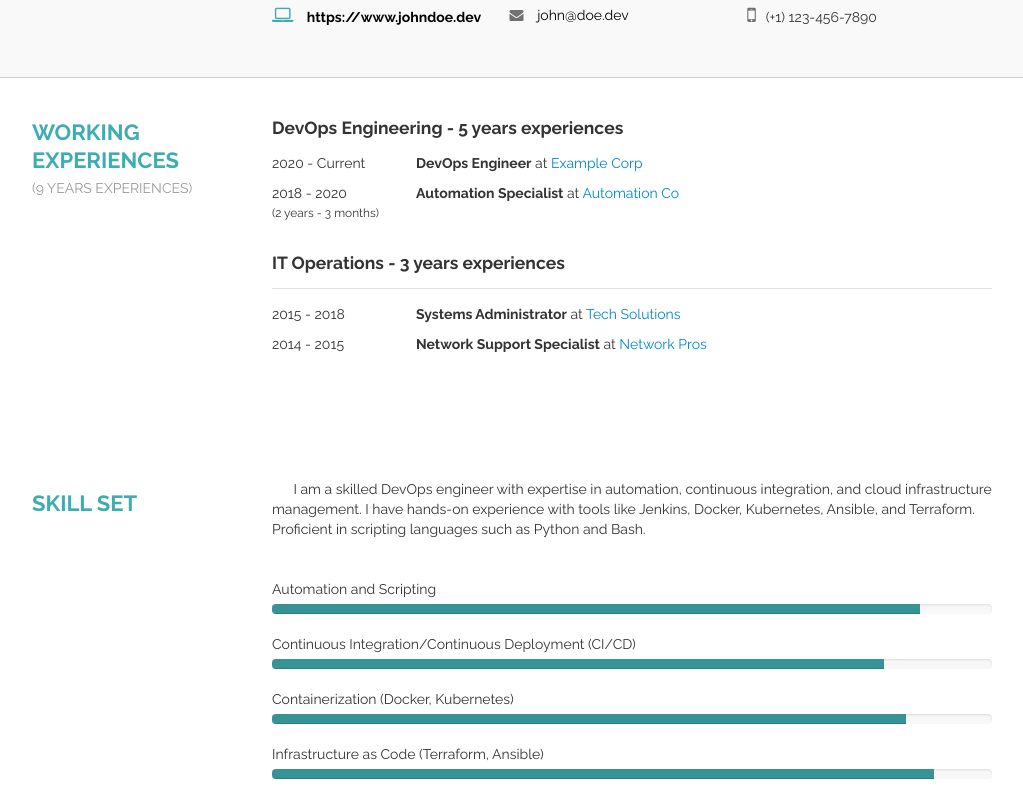
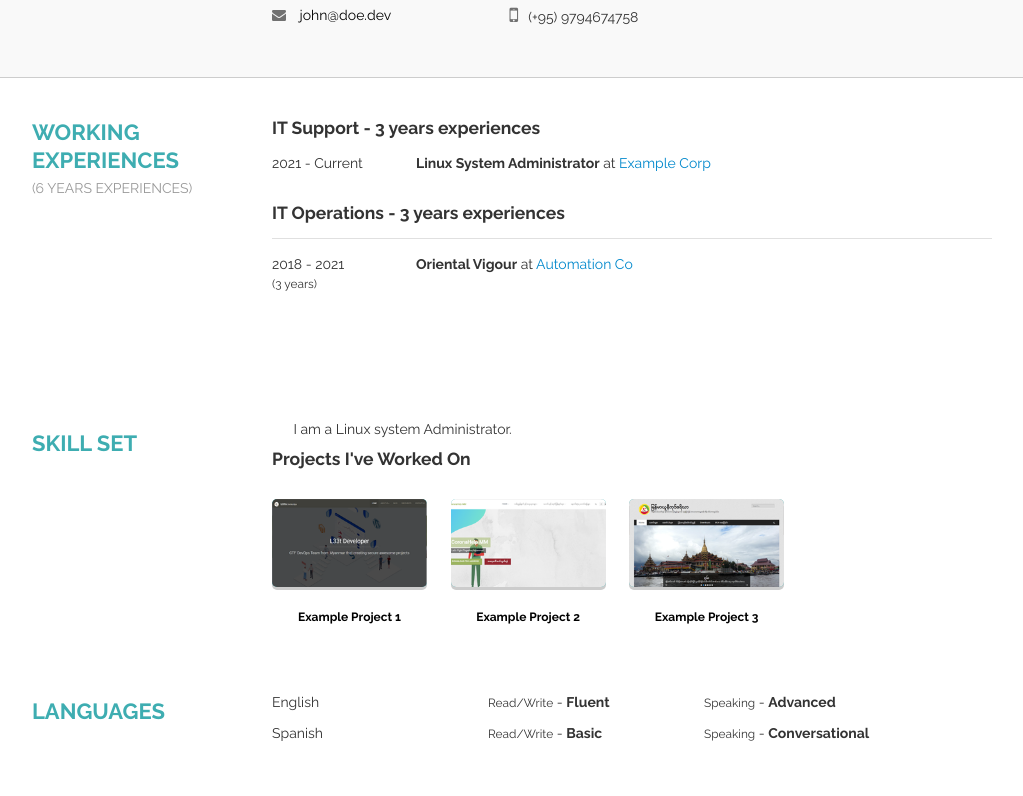
Before and after one commit to pyone-cho/pyonecho.github.io, a plain HTML site: page 404.html in a window 1280 px wide. Shown: the part 225-1021 px from the top of the page, without its empty margins (118-1141 px from the left). Drawn offline with Linux system fonts and the light colour scheme; files whose address does not match are found by name.

Commit message:
modify index

```diff
--- a/404.html
+++ b/404.html
@@ -8,7 +8,7 @@
     <link rel="apple-touch-icon" href="logo192.png" />
     <link rel="manifest" href="manifest.json" />
 
-    <title>John Doe - Resume (DevOps Engineer)</title>
+    <title>Pyone Cho - Resume</title>
     <meta name="keywords" content="Resume, DevOps Engineer, John Doe, IT Professional" />
     <meta name="description"
         content="Hello, I'm John Doe. This is my latest resume, showcasing my experience and skills as a DevOps Engineer. Feel free to contact me. Thank you for visiting :).">
@@ -31,14 +31,14 @@
                     <div class="rightcontent-wrapper">
                         <div class="experience-bubble"><img src="img/experience-bubble.png" /></div>
                         <h1 class="hello">Hello, <small>I am</small></h1>
-                        <h1 class="name">JOHN DOE</h1>
-                        <h4>DevOps Engineer and Automation Specialist</h4>
+                        <h1 class="name">Pyone Cho</h1>
+                        <h4>Linux System Administrator</h4>
                         <div class="contact-wrapper">
-                            <div class="content"><a href="https://www.johndoe.dev" target="_blank"> <i
-                                        class="fa fa-laptop"></i><strong> https://www.johndoe.dev</strong></a></div>
-                            <div class="content"><a href="mailto:john@doe.dev"> <i class="fa fa-envelope"></i>
+                            <!--<div class="content"><a href="https://www.johndoe.dev" target="_blank"> <i
+                                        class="fa fa-laptop"></i><strong> https://www.johndoe.dev</strong></a></div>-->
+                            <div class="content"><a href="mailto:pyonecho86@gmail.com"> <i class="fa fa-envelope"></i>
                                     john@doe.dev</a></div>
-                            <div class="content"><i class="fa fa-mobile"></i>(+1) 123-456-7890</div>
+                            <div class="content"><i class="fa fa-mobile"></i>(+95) 9794674758</div>
                             <div class="clearfix"></div>
                         </div>
                     </div>
@@ -56,24 +56,18 @@
                 <div class="content-section fadeInLeft">
                     <div class="leftcontent-wrapper">
                         <h4 class="content-title">
-                            Working <br />Experiences <br /><small>(9 Years Experiences)</small>
+                            Working <br />Experiences <br /><small>(6 Years Experiences)</small>
                         </h4>
                     </div>
 
                     <div class="rightcontent-wrapper">
-                        <div class="devops-experiences">
-                            <h4><b>DevOps Engineering </b> - 5 years experiences </h4>
+                        <div class="IT Support">
+                            <h4><b>IT Support </b> - 3 years experiences </h4>
                             <ul class="two-columns-list">
                                 <li>
-                                    <div class="years">2020 - Current</div>
-                                    <div class="company-name"><strong>DevOps Engineer</strong> at <a
-                                            href="https://example.com/">Example Corp</a></div>
-                                    <div class="clearfix"></div>
-                                </li>
-                                <li>
-                                    <div class="years">2018 - 2020<br /><small>(2 years - 3 months)</small></div>
-                                    <div class="company-name"><strong>Automation Specialist</strong> at <a
-                                            href="http://automationco.com">Automation Co</a> </div>
+                                    <div class="years">2021 - Current</div>
+                                    <div class="company-name"><strong>Linux System Administrator</strong> at <a
+                                            href="https://orientalvigour.com/">Example Corp</a></div>
                                     <div class="clearfix"></div>
                                 </li>
                             </ul>
@@ -82,15 +76,9 @@
                             <h4><b>IT Operations</b> - 3 years experiences</h4>
                             <ul class="two-columns-list">
                                 <li>
-                                    <div class="years">2015 - 2018</div>
-                                    <div class="company-name"><strong>Systems Administrator</strong> at <a
-                                            href="https://techsolution.com/">Tech Solutions</a></div>
-                                    <div class="clearfix"></div>
-                                </li>
-                                <li>
-                                    <div class="years">2014 - 2015</div>
-                                    <div class="company-name"><strong>Network Support Specialist</strong> at <a
-                                            href="https://networkpros.com/">Network Pros</a></div>
+                                    <div class="years">2018 - 2021<br /><small>(3 years)</small></div>
+                                    <div class="company-name"><strong>Oriental Vigour</strong> at <a
+                                            href="http://orientalvigour.com">Automation Co</a> </div>
                                     <div class="clearfix"></div>
                                 </li>
                             </ul>
@@ -109,12 +97,9 @@
 
                     <div class="rightcontent-wrapper">
                         <p>
-                            &nbsp; &nbsp; &nbsp; I am a skilled DevOps engineer with expertise in automation,
-                            continuous integration, and cloud infrastructure management. I have hands-on experience
-                            with tools like Jenkins, Docker, Kubernetes, Ansible, and Terraform. Proficient in scripting
-                            languages such as Python and Bash.
+                            &nbsp; &nbsp; &nbsp; I am a Linux system Administrator.
                         </p>
-                        <ul class="skill-metrics">
+                        <!--<ul class="skill-metrics">
                             <li>
                                 <label>Automation and Scripting</label>
                                 <div class="progress progress-info">
@@ -146,7 +131,7 @@
                                 </div>
                             </li>
                         </ul>
-                        <br />
+                        <br />-->
                         <h4>Projects I've Worked On</h4>
                         <ul class="experience-list">
                             <li>
```
Also changed, not shown: index.html (+18 -33 lines).
